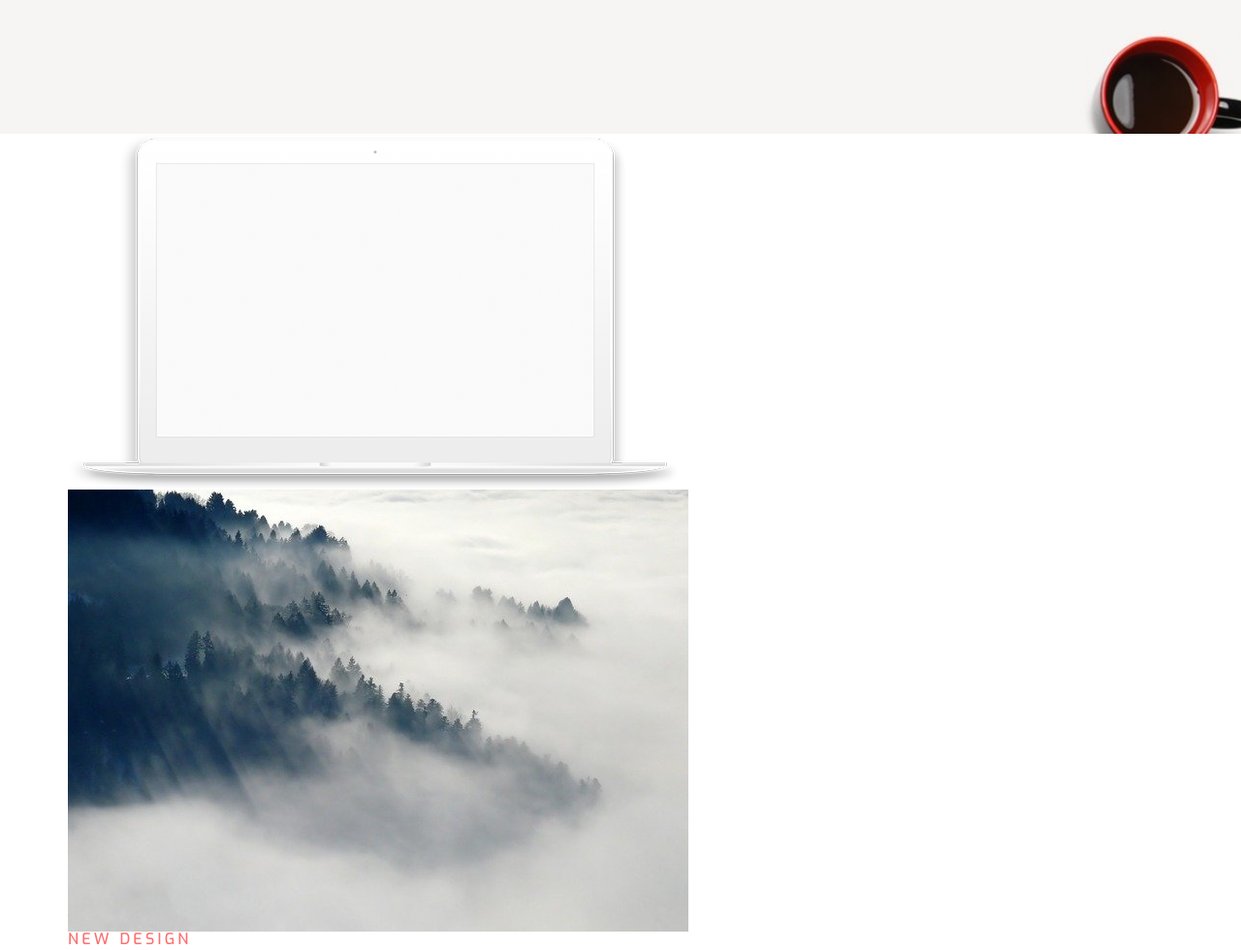
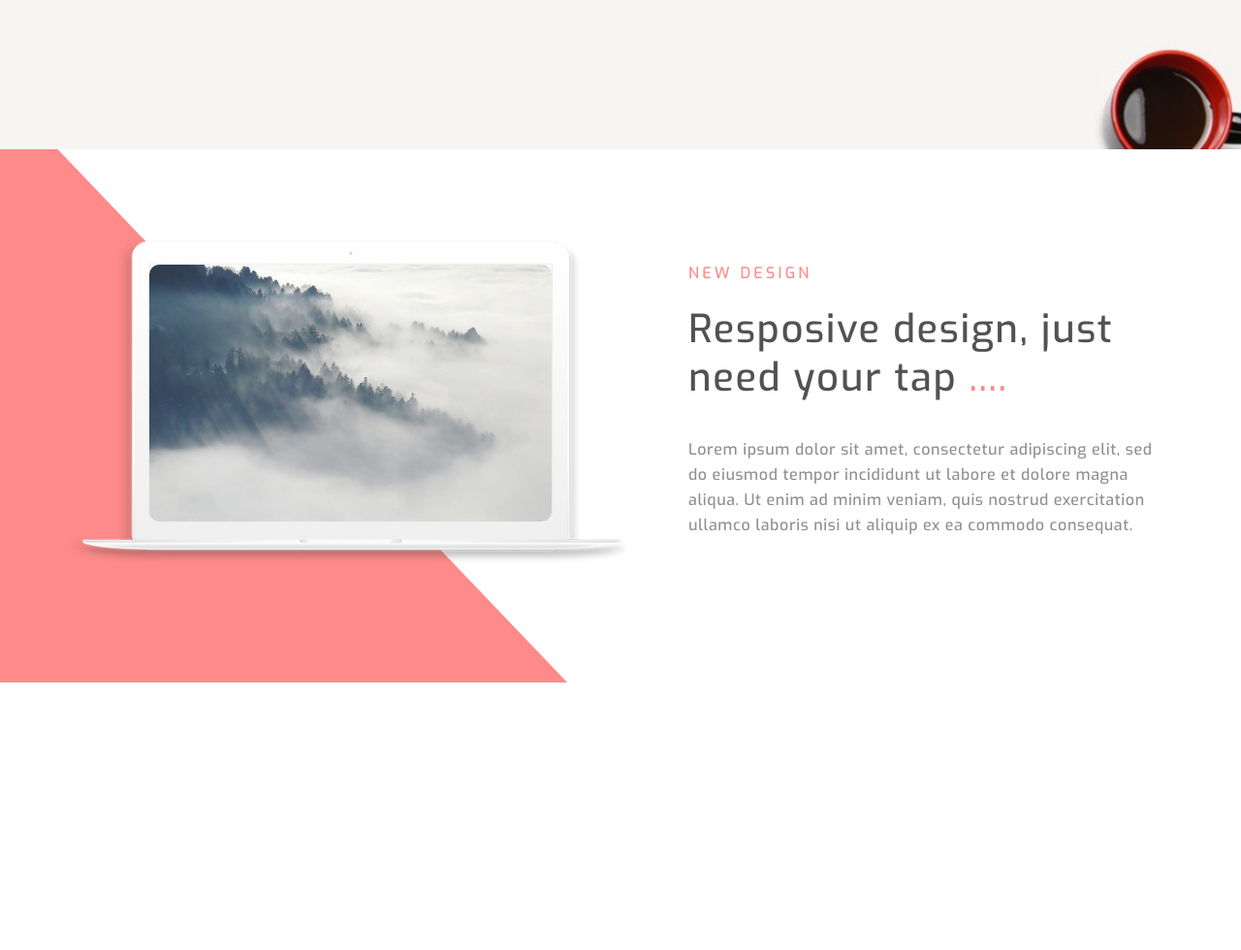
Before and after one commit to Crinoidea/Design-studio, a website: page src/index.html in a window 1280 px wide. Shown: the part 2140-3120 px from the top of the page at 97% size. After the commit the page ends 2844 px from the top, so only its background shows below. Drawn offline with nearby package versions, Linux system fonts and the light colour scheme; files that its build step writes are made by us from their sources; files whose address does not match are found by name.

Commit message:
Create section .design for style.scss

```diff
--- /dev/null
+++ b/src/scss/blocks/_design.scss
@@ -0,0 +1,44 @@
+.design {
+    min-height: 550px;
+    padding: 90px 0;
+    background: url(../img/design/bg.png) left 10%/auto no-repeat;
+    opacity: 0.8;
+    &__wrapper {
+        display: flex;
+        justify-content: space-between;
+    }
+    &__img {
+        position: relative;
+        width: 580px;
+        height: 337px;
+    }
+    &__macbook {
+        position: absolute;
+        z-index: -2;
+        width: 100%;
+        height: auto;
+        left: 50%;
+        transform: translateX(-50%);
+    }
+    &__photo {
+        position: absolute;
+        z-index: -1;
+        width: 415px;
+        height: 265px;
+        left: 84px;
+        top: 29px;
+        border-radius: 10px;
+    }
+    &__item {
+        width: 500px;
+    }
+    &__subheader {
+        margin-top: 30px;
+    }
+    &__header {
+        margin-top: 25px;
+    }
+    &__descr {
+        margin-top: 36px;
+    }
+}
--- a/src/scss/blocks/_title.scss
+++ b/src/scss/blocks/_title.scss
@@ -11,12 +11,7 @@
         font-size: 14px;
         font-weight: 400;
     }
-    &_fs16 {
-        opacity: 0.65;
-        font-size: 16px;
-        line-height: 26px;
-        font-weight: 500;
-    }
+
     &_fs22 {
         font-size: 22px;
         font-weight: 500;
@@ -37,7 +32,7 @@
     &_descr {
         opacity: 0.65;
         font-size: 16px;
-        line-height: 22px;
+        line-height: 26px;
         font-weight: 500;
     }
 }
--- a/src/scss/style.scss
+++ b/src/scss/style.scss
@@ -18,5 +18,6 @@
 @import 'blocks/promo';
 @import 'blocks/about';
 @import 'blocks/feature';
+@import 'blocks/design';
 
 @import 'blocks/media';
```
Also changed, not shown: dist/css/style.min.css.
